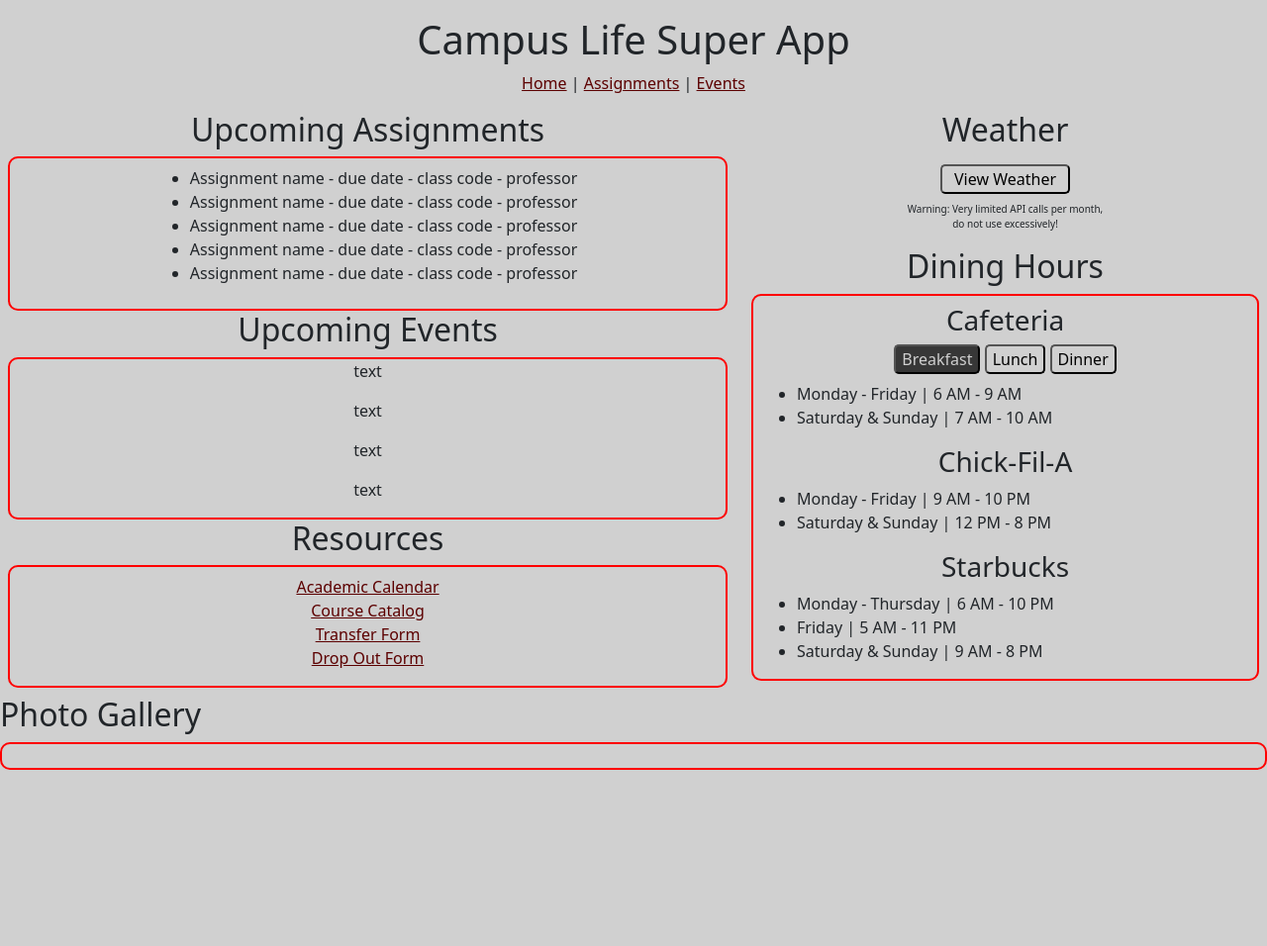
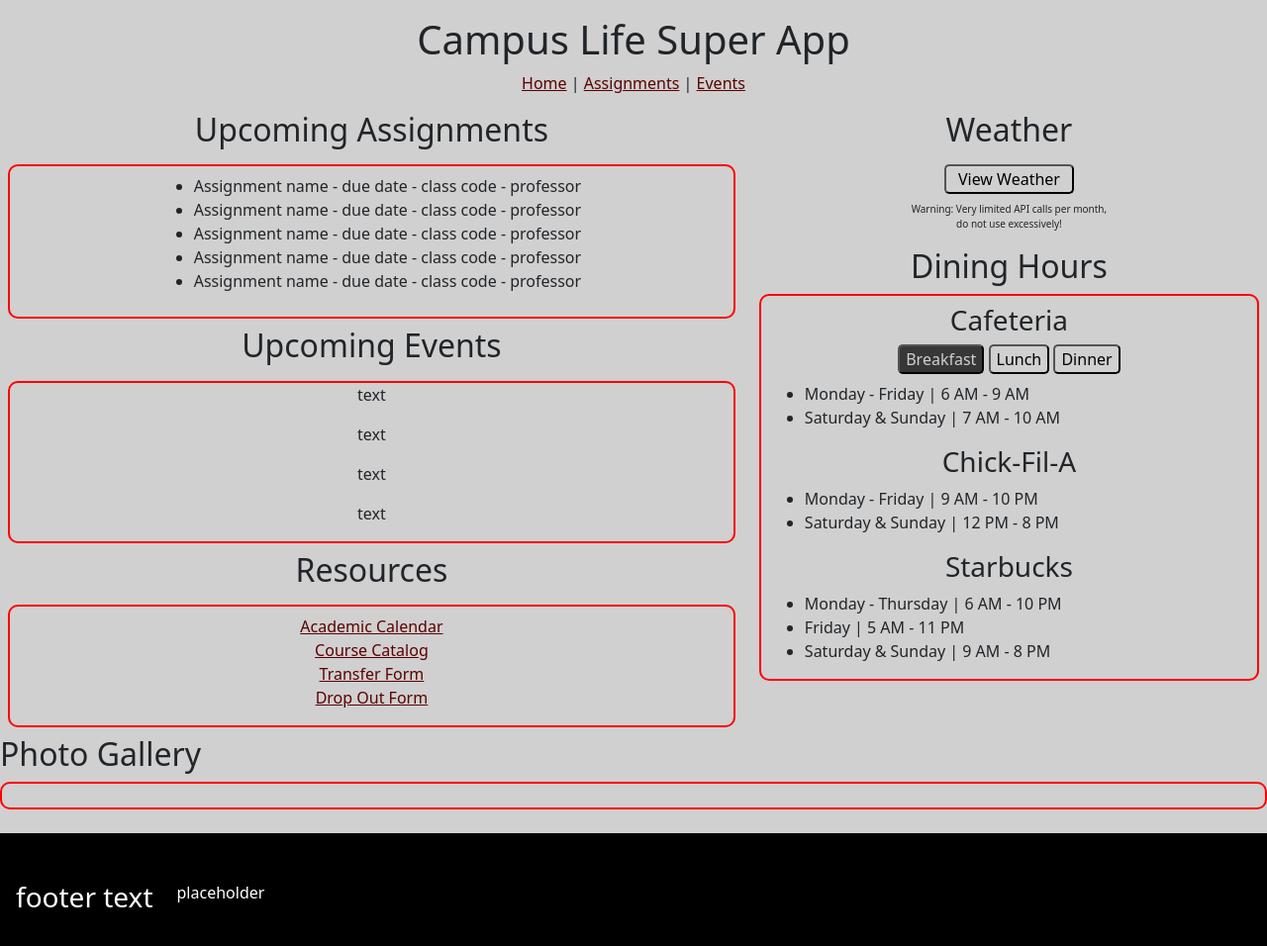
Before and after one commit to BrendonM81/campus-life-super-app, a plain HTML site: page index.html in a window 1280 px wide. Shown: the whole page at 99% size. Before the commit the page ends 800 px from the top, so only its background shows below. Drawn offline with nearby package versions, Linux system fonts and the light colour scheme.

Commit message:
Began building footer

```diff
--- a/css/style.css
+++ b/css/style.css
@@ -6,13 +6,18 @@ div {
     border-radius: 10px;
 }
 button {
-    border-color: #000000;
+    border-color: black;
     border-radius: 5px;
     background-color: #d0d0d0;
 }
 a {
     color: #5c0000;
 }
+footer {
+    color: white;
+    background-color: black;
+}
+
 
 .invisdiv {
     border: 0px;
--- a/index.html
+++ b/index.html
@@ -17,7 +17,7 @@
         </header>
         <main>
             <section class="d-flex text-center gap-5">
-                <div class="invisdiv d-flex row ms-2">
+                <div class="invisdiv d-flex row ms-2 gap-2">
                     <h2>Upcoming Assignments</h2>
                     <div class="d-flex justify-content-center p-2">
                         <ul>
@@ -107,8 +107,9 @@
                 </div>
             </section>
         </main>
-        <footer>
-
+        <footer class="d-flex gap-4 mt-4 py-5 ps-3">
+            <h3>footer text</h3>
+            <p>placeholder</p>
         </footer>
         <script src="js\script.js"></script>
         <script src="https://cdn.jsdelivr.net/npm/bootstrap@5.3.9/dist/js/bootstrap.bundle.min.js" integrity="sha384-WyOxWvTyr1QaMPfiPJSv76iReVthorl5uWlFtZPyK0IEB0hGzo9y5Bp9mYanr8Bu" crossorigin="anonymous"></script>
```
